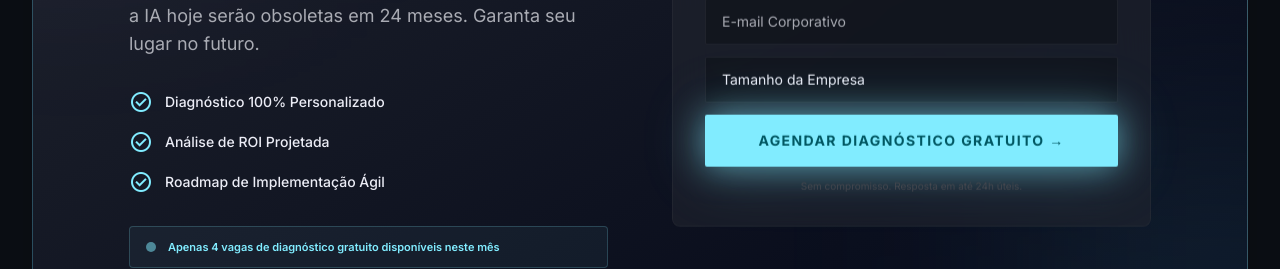
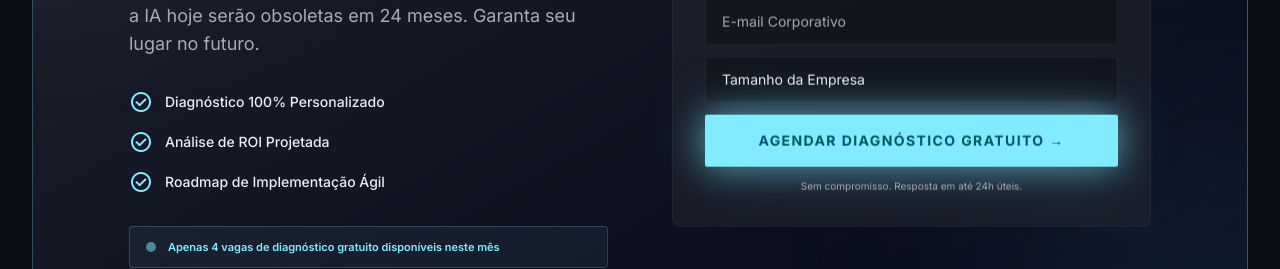
Before and after one commit to phsftech-fz/P2A-SITE, a React (Vite) app: page / in a window 1280 px wide. Shown: the part 7542-7811 px from the top of the page. Built offline with nearby package versions, Linux system fonts and the light colour scheme.

Commit message:
Signed-off-by: phsilveirafaria <phsilveirafaria@gmail.com>

```diff
--- a/src/components/CTA.jsx
+++ b/src/components/CTA.jsx
@@ -122,7 +122,7 @@ export default function CTA() {
               >
                 Agendar Diagnóstico Gratuito →
               </button>
-              <p className="mt-4 text-center font-label text-[10px] text-outline-variant">
+              <p className="mt-4 text-center font-label text-[10px] text-on-surface-variant">
                 Sem compromisso. Resposta em até 24h úteis.
               </p>
             </form>
```
